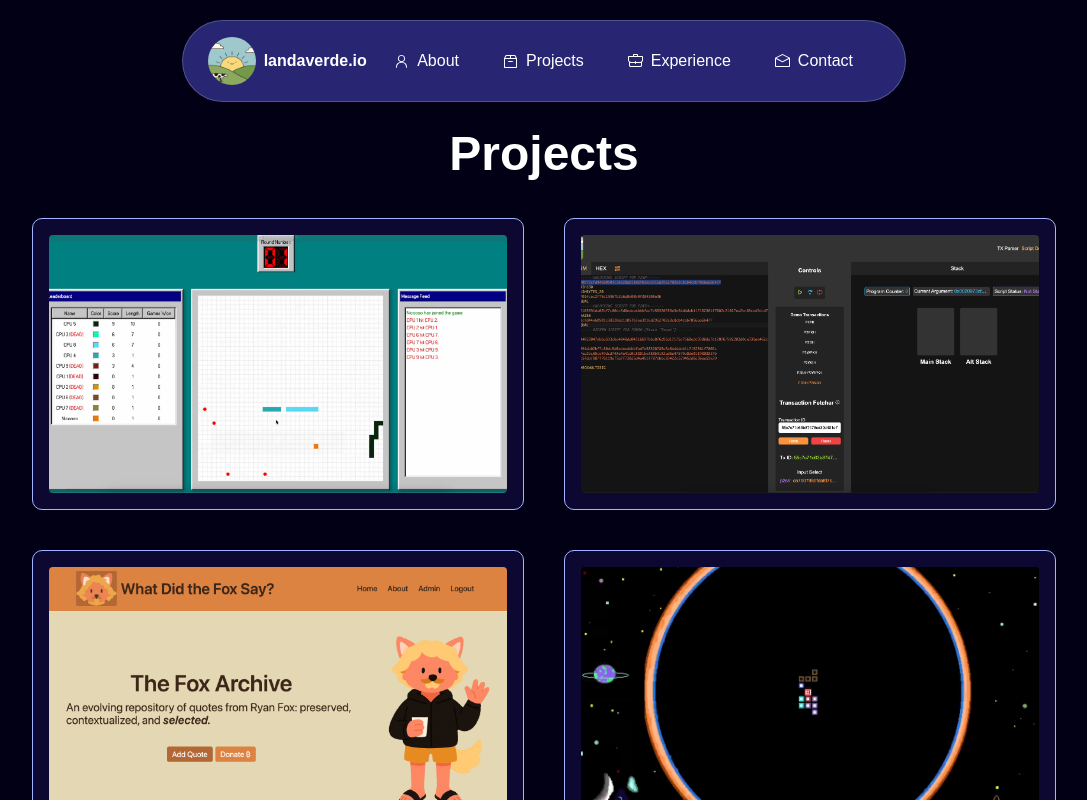
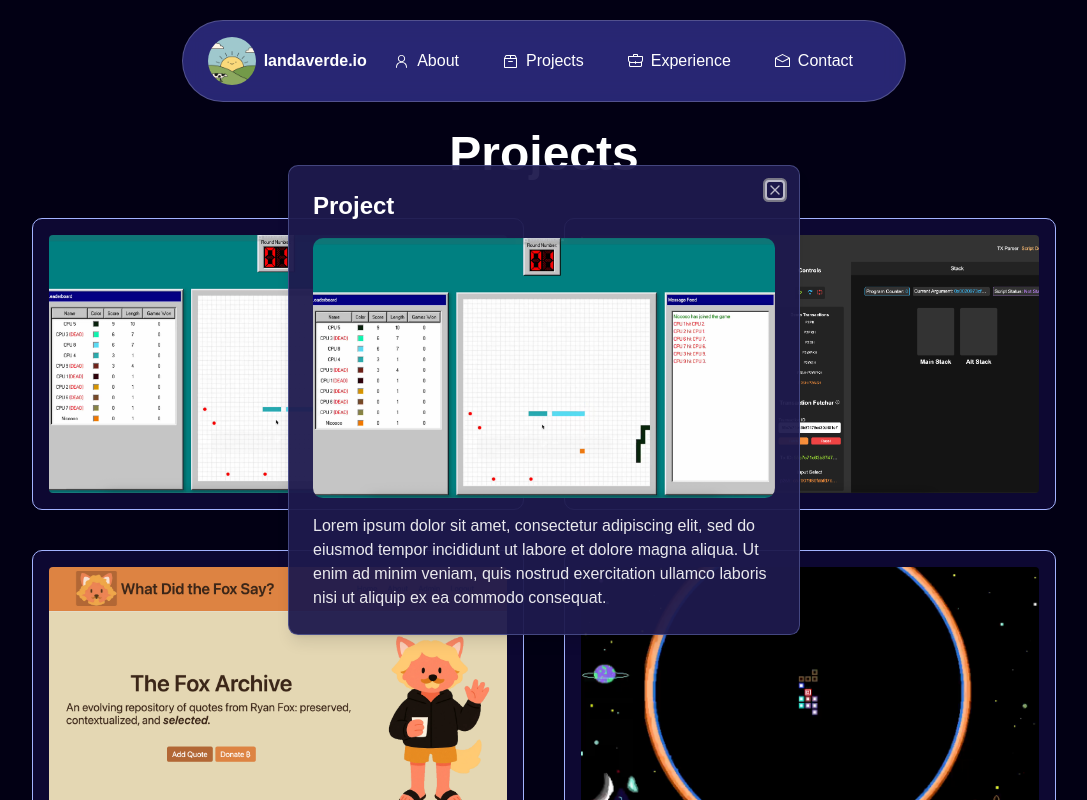
Before and after one commit to landaverdend/portfolio-site, a Next.js app: page /projects in a window 1280 px wide. Both pictures are taken after a click on the element 374 px from the left and 363 px from the top of the page. Shown: the top 800 px of the page, without its empty margins (96-1183 px from the left). Built offline with nearby package versions, Linux system fonts and the light colour scheme.

Commit message:
project modal

```diff
--- a/app/globals.css
+++ b/app/globals.css
@@ -134,5 +134,6 @@
     background: #020014;
     color: var(--foreground);
     font-family: Arial, Helvetica, sans-serif;
+    scrollbar-gutter: stable;
   }
 }
--- a/app/projects/page.tsx
+++ b/app/projects/page.tsx
@@ -1,6 +1,8 @@
 'use client';
 
 import Image from 'next/image';
+import { useState } from 'react';
+import { Dialog, DialogContent, DialogTitle, DialogDescription } from '@/components/ui/dialog';
 
 type Project = {
   title: string;
@@ -9,6 +11,9 @@ type Project = {
 };
 
 export default function Projects() {
+  const [selectedProject, setSelectedProject] = useState<Project | null>(null);
+  const [isDialogOpen, setIsDialogOpen] = useState(false);
+
   const images = [
     '/projects/battle_snakes.png',
     '/projects/btc_tools.png',
@@ -35,16 +40,40 @@ export default function Projects() {
 
       <div className="w-4/5 grid grid-cols-1 md:grid-cols-2  gap-10">
         {projects.map((project, index) => (
-          <ProjectCard key={index} project={project} />
+          <ProjectCard key={index} project={project} onClick={() => {
+            setSelectedProject(project);
+            setIsDialogOpen(true);
+          }} />
         ))}
       </div>
+
+      <Dialog open={isDialogOpen} onOpenChange={(open) => {
+        setIsDialogOpen(open);
+        if (!open) {
+          setTimeout(() => setSelectedProject(null), 200);
+        }
+      }} modal={false}>
+        <DialogContent className="max-w-2xl bg-indigo-950/95 border-indigo-300/30 text-white">
+          {selectedProject && (
+            <div className="flex flex-col gap-4">
+              <DialogTitle className="text-2xl text-white">{selectedProject.title}</DialogTitle>
+              <div className="relative w-full aspect-video rounded-lg overflow-hidden">
+                <Image src={selectedProject.href} alt={selectedProject.title} fill className="object-cover" />
+              </div>
+              <DialogDescription className="text-base text-white/90">{selectedProject.description}</DialogDescription>
+            </div>
+          )}
+        </DialogContent>
+      </Dialog>
     </div>
   );
 }
 
-function ProjectCard({ project }: { project: Project }) {
+function ProjectCard({ project, onClick }: { project: Project; onClick: () => void }) {
   return (
-    <div className="group relative bg-indigo-800/20 border border-indigo-300 p-4 rounded-lg cursor-pointer transform transition-all duration-300 hover:scale-105 hover:shadow-[0_0_40px_rgba(129,140,248,0.8)]">
+    <div
+      onClick={onClick}
+      className="group relative bg-indigo-800/20 border border-indigo-300 p-4 rounded-lg cursor-pointer transform transition-all duration-300 hover:scale-105 hover:shadow-[0_0_40px_rgba(129,140,248,0.8)]">
       <div className="relative w-full aspect-video overflow-hidden rounded">
         <Image src={project.href} alt="Fox" fill className="object-cover" />
 
--- /dev/null
+++ b/components/ui/dialog.tsx
@@ -0,0 +1,141 @@
+import * as React from "react"
+import * as DialogPrimitive from "@radix-ui/react-dialog"
+import { XIcon } from "lucide-react"
+
+import { cn } from "@/lib/utils"
+
+function Dialog({
+  ...props
+}: React.ComponentProps<typeof DialogPrimitive.Root>) {
+  return <DialogPrimitive.Root data-slot="dialog" {...props} />
+}
+
+function DialogTrigger({
+  ...props
+}: React.ComponentProps<typeof DialogPrimitive.Trigger>) {
+  return <DialogPrimitive.Trigger data-slot="dialog-trigger" {...props} />
+}
+
+function DialogPortal({
+  ...props
+}: React.ComponentProps<typeof DialogPrimitive.Portal>) {
+  return <DialogPrimitive.Portal data-slot="dialog-portal" {...props} />
+}
+
+function DialogClose({
+  ...props
+}: React.ComponentProps<typeof DialogPrimitive.Close>) {
+  return <DialogPrimitive.Close data-slot="dialog-close" {...props} />
+}
+
+function DialogOverlay({
+  className,
+  ...props
+}: React.ComponentProps<typeof DialogPrimitive.Overlay>) {
+  return (
+    <DialogPrimitive.Overlay
+      data-slot="dialog-overlay"
+      className={cn(
+        "data-[state=open]:animate-in data-[state=closed]:animate-out data-[state=closed]:fade-out-0 data-[state=open]:fade-in-0 fixed inset-0 z-50 bg-black/50",
+        className
+      )}
+      {...props}
+    />
+  )
+}
+
+function DialogContent({
+  className,
+  children,
+  showCloseButton = true,
+  ...props
+}: React.ComponentProps<typeof DialogPrimitive.Content> & {
+  showCloseButton?: boolean
+}) {
+  return (
+    <DialogPortal data-slot="dialog-portal">
+      <DialogOverlay />
+      <DialogPrimitive.Content
+        data-slot="dialog-content"
+        className={cn(
+          "bg-background data-[state=open]:animate-in data-[state=closed]:animate-out data-[state=closed]:fade-out-0 data-[state=open]:fade-in-0 data-[state=closed]:zoom-out-95 data-[state=open]:zoom-in-95 fixed top-[50%] left-[50%] z-50 grid w-full max-w-[calc(100%-2rem)] translate-x-[-50%] translate-y-[-50%] gap-4 rounded-lg border p-6 shadow-lg duration-200 sm:max-w-lg",
+          className
+        )}
+        {...props}
+      >
+        {children}
+        {showCloseButton && (
+          <DialogPrimitive.Close
+            data-slot="dialog-close"
+            className="ring-offset-background focus:ring-ring data-[state=open]:bg-accent data-[state=open]:text-muted-foreground absolute top-4 right-4 rounded-xs opacity-70 transition-opacity hover:opacity-100 focus:ring-2 focus:ring-offset-2 focus:outline-hidden disabled:pointer-events-none [&_svg]:pointer-events-none [&_svg]:shrink-0 [&_svg:not([class*='size-'])]:size-4"
+          >
+            <XIcon />
+            <span className="sr-only">Close</span>
+          </DialogPrimitive.Close>
+        )}
+      </DialogPrimitive.Content>
+    </DialogPortal>
+  )
+}
+
+function DialogHeader({ className, ...props }: React.ComponentProps<"div">) {
+  return (
+    <div
+      data-slot="dialog-header"
+      className={cn("flex flex-col gap-2 text-center sm:text-left", className)}
+      {...props}
+    />
+  )
+}
+
+function DialogFooter({ className, ...props }: React.ComponentProps<"div">) {
+  return (
+    <div
+      data-slot="dialog-footer"
+      className={cn(
+        "flex flex-col-reverse gap-2 sm:flex-row sm:justify-end",
+        className
+      )}
+      {...props}
+    />
+  )
+}
+
+function DialogTitle({
+  className,
+  ...props
+}: React.ComponentProps<typeof DialogPrimitive.Title>) {
+  return (
+    <DialogPrimitive.Title
+      data-slot="dialog-title"
+      className={cn("text-lg leading-none font-semibold", className)}
+      {...props}
+    />
+  )
+}
+
+function DialogDescription({
+  className,
+  ...props
+}: React.ComponentProps<typeof DialogPrimitive.Description>) {
+  return (
+    <DialogPrimitive.Description
+      data-slot="dialog-description"
+      className={cn("text-muted-foreground text-sm", className)}
+      {...props}
+    />
+  )
+}
+
+export {
+  Dialog,
+  DialogClose,
+  DialogContent,
+  DialogDescription,
+  DialogFooter,
+  DialogHeader,
+  DialogOverlay,
+  DialogPortal,
+  DialogTitle,
+  DialogTrigger,
+}
--- a/package.json
+++ b/package.json
@@ -10,6 +10,7 @@
   },
   "dependencies": {
     "@formspree/react": "^3.0.0",
+    "@radix-ui/react-dialog": "^1.1.15",
     "@radix-ui/react-hover-card": "^1.1.15",
     "@radix-ui/react-icons": "^1.3.2",
     "class-variance-authority": "^0.7.1",
```
Also changed, not shown: 1 other file (tests, documents, lock files or other folders).
